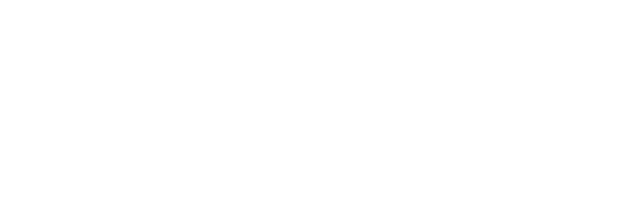
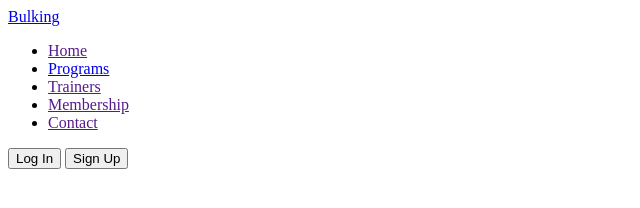
Before and after one commit to DanilStan/Bulking, a plain HTML site: page html/program-detail/programs-personal-traning-page.html in a window 1280 px wide. Shown: the whole page, without its empty margins (0-640 px from the left). Drawn offline with Linux system fonts and the light colour scheme.

Commit message:
create program details page and add header

```diff
--- a/html/program-detail/programs-personal-traning-page.html
+++ b/html/program-detail/programs-personal-traning-page.html
@@ -10,8 +10,33 @@
     <meta name="apple-mobile-web-app-title" content="Bulking" />
     <meta name="application-name" content="Bulking" />
     <title>Bulking</title>
-    <link rel="stylesheet" href="/css/style.css" />
+    <!-- <link rel="stylesheet" href="/css/style.css" /> -->
     <link rel="icon" type="image/x-icon" href="/images/BulkingFavicon.ico" />
   </head>
-  <body></body>
+  <body>
+    <header>
+      <nav>
+        <a href="/index.html">Bulking</a>
+        <ul>
+          <li>
+            <a href="">Home</a>
+          </li>
+          <li>
+            <a href="/html/programs-page.html">Programs</a>
+          </li>
+          <li>
+            <a href="">Trainers</a>
+          </li>
+          <li>
+            <a href="">Membership</a>
+          </li>
+          <li>
+            <a href="">Contact</a>
+          </li>
+        </ul>
+        <button type="button">Log In</button>
+        <button type="button">Sign Up</button>
+      </nav>
+    </header>
+  </body>
 </html>
```
Also changed, not shown: html/programs-page.html (+5 -3 lines), index.html (+3 -1 lines).
